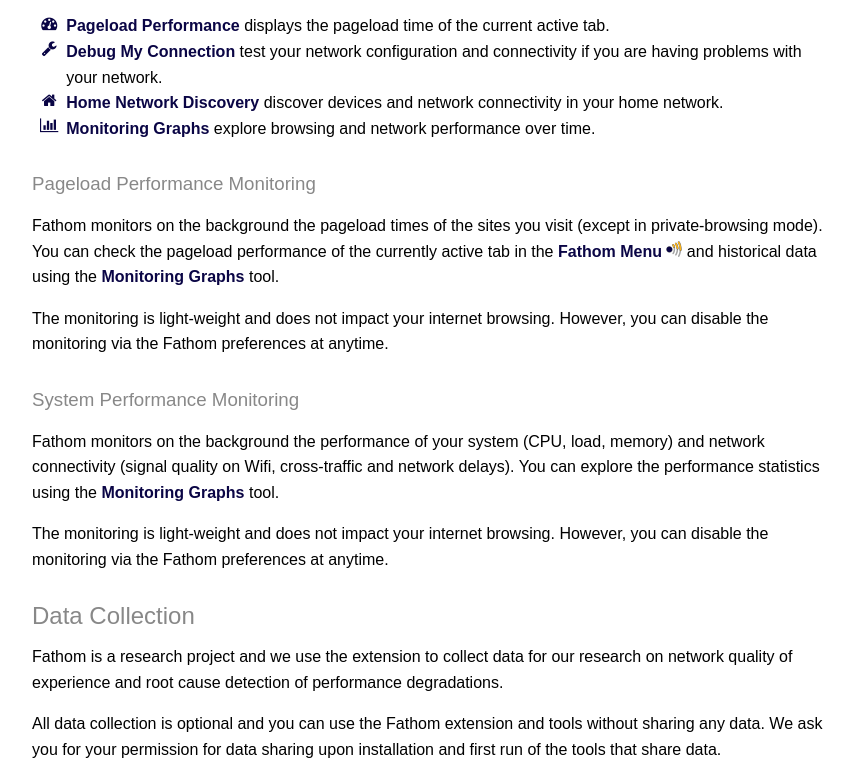
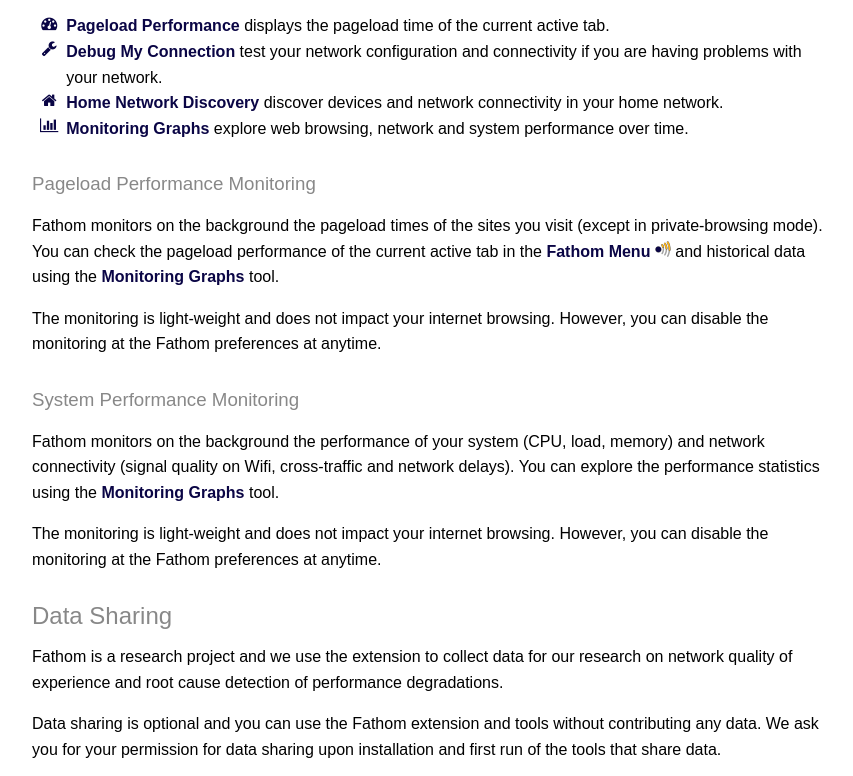
Before and after one commit to rsommerard/fathom.web, a plain HTML site: page users.html in a window 1280 px wide. Shown: the part 373-1149 px from the top of the page, without its empty margins (208-1061 px from the left). Drawn offline with Linux system fonts and the light colour scheme; files whose address does not match are found by name.

Commit message:
sync with the extension

```diff
--- a/users.html
+++ b/users.html
@@ -45,16 +45,16 @@
 	      <li><b><i class="fa-li fa fa-tachometer"></i> Pageload Performance</b> displays the pageload time of the current active tab.</li>
 	      <li><b><i class="fa-li fa fa-wrench"></i> Debug My Connection</b> test your network configuration and connectivity if you are having problems with your network.</li>
 	      <li><b><i class="fa-li fa fa-home"></i> Home Network Discovery</b> discover devices and network connectivity in your home network.</li>
-	      <li><b><i class="fa-li fa fa-bar-chart"></i> Monitoring Graphs</b> explore browsing and network performance over time.</li>
+	      <li><b><i class="fa-li fa fa-bar-chart"></i> Monitoring Graphs</b> explore web browsing, network and system performance over time.</li>
 	    </ul>
 	  </p>
 
 	  <h3 class="content-subhead">Pageload Performance Monitoring</h3>
  	  <p>
- 	    Fathom monitors on the background the pageload times of the sites you visit (except in private-browsing mode). You can check the pageload performance of the currently active tab in the <b>Fathom Menu</b> <img src="icons/icon-16.png" /> and historical data using the <b>Monitoring Graphs</b> tool.
+ 	    Fathom monitors on the background the pageload times of the sites you visit (except in private-browsing mode). You can check the pageload performance of the current active tab in the <b>Fathom Menu</b> <img src="icons/icon-16.png" /> and historical data using the <b>Monitoring Graphs</b> tool.
 	  </p>
  	  <p>
- 	   	The monitoring is light-weight and does not impact your internet browsing. However, you can disable the monitoring via the Fathom preferences at anytime.
+ 	   	The monitoring is light-weight and does not impact your internet browsing. However, you can disable the monitoring at the Fathom preferences at anytime.
 	  </p>
 
 	  <h3 class="content-subhead">System Performance Monitoring</h3>
@@ -62,17 +62,17 @@
  	    Fathom monitors on the background the performance of your system (CPU, load, memory) and network connectivity (signal quality on Wifi, cross-traffic and network delays). You can explore the performance statistics using the <b>Monitoring Graphs</b> tool.
 	  </p>
  	  <p>
- 	   	The monitoring is light-weight and does not impact your internet browsing. However, you can disable the monitoring via the Fathom preferences at anytime.
+ 	   	The monitoring is light-weight and does not impact your internet browsing. However, you can disable the monitoring at the Fathom preferences at anytime.
 	  </p>
 
-	  <h2 class="content-subhead">Data Collection</h2>
+	  <h2 class="content-subhead">Data Sharing</h2>
 
 	  <p>
 	    Fathom is a research project and we use the extension to collect data for our research on network quality of experience and root cause detection of performance degradations.
   	  </p>
 
  	  <p>
- 	  	All data collection is optional and you can use the Fathom extension and tools without sharing any data. We ask you for your permission for data sharing upon installation and first run of the tools that share data.
+ 	  	Data sharing is optional and you can use the Fathom extension and tools without contributing any data. We ask you for your permission for data sharing upon installation and first run of the tools that share data.
 	  </p>
 
  	  <p>
```
